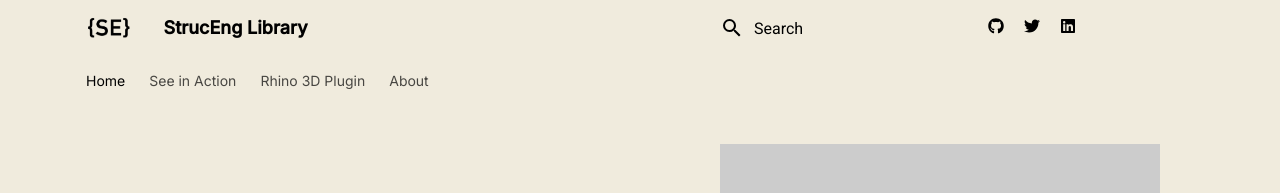
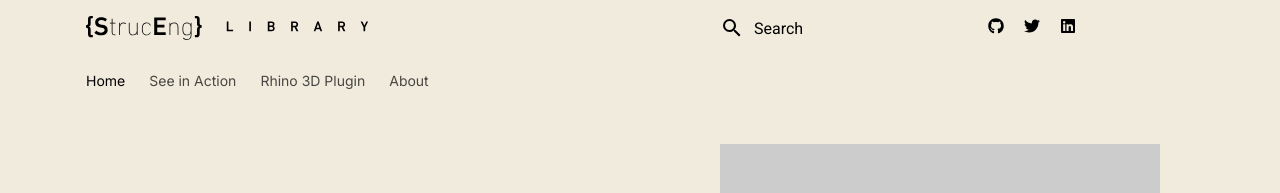
Before and after one commit to kfmResearch-NumericsTeam/Struc_Eng_Library_Website, an MkDocs documentation site: the page built from docs/index.md, in a window 1280 px wide. Shown: the top 193 px of the page. Built offline with MkDocs 1.6.1 and Material for MkDocs 9.7.7, drawn with Linux system fonts in a browser that asks for light colours.

Commit message:
first attempt at a logo without text

```diff
--- a/mkdocs.yml
+++ b/mkdocs.yml
@@ -1,4 +1,4 @@
-site_name: StrucEng Library
+site_name: ''
 site_url: https://strucenglib.ethz.ch
 site_description: >-
   StrucEng Library
@@ -52,7 +52,7 @@ theme:
     text: Roboto
     code: Roboto Mono
   favicon: assets/website/favicon.png
-  logo: assets/website/se.png
+  logo: assets/website/logo-web-5.svg
 
 
 copyright: Copyright &copy; 2022 and later, The StrucEng Library Authors
```
Also changed, not shown: docs/assets/website/logo-web-1.svg (added), docs/assets/website/logo-web-2.svg (added), docs/assets/website/logo-web-3.svg (added), docs/assets/website/logo-web-4.svg (added), docs/assets/website/logo-web-5.svg (added).
